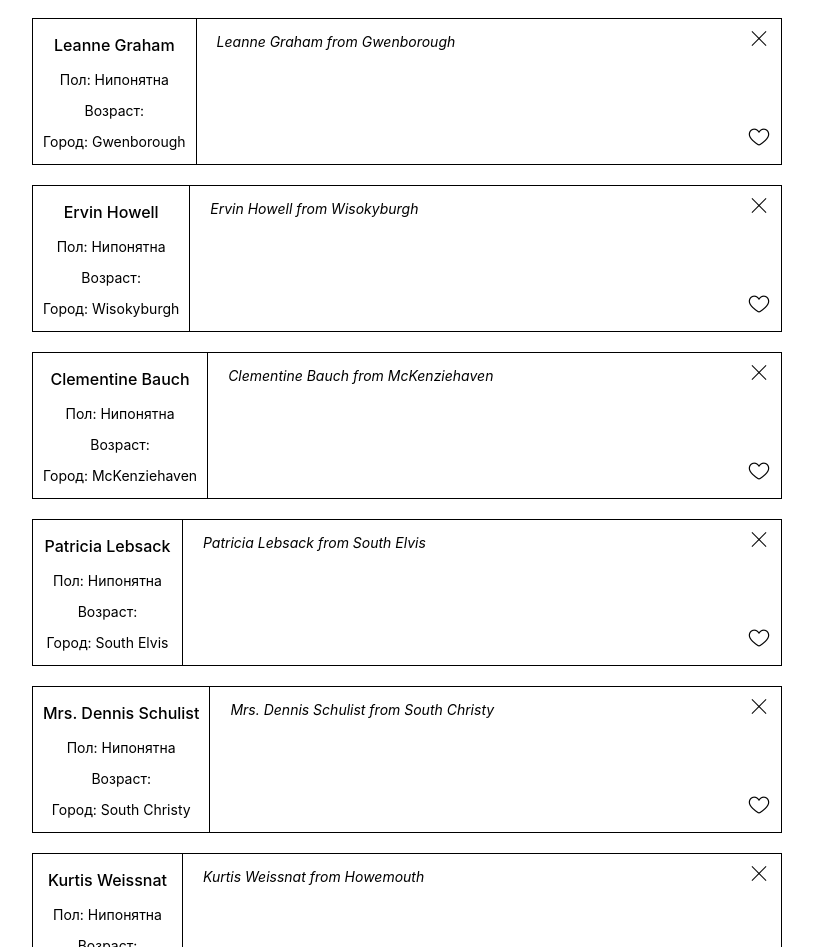
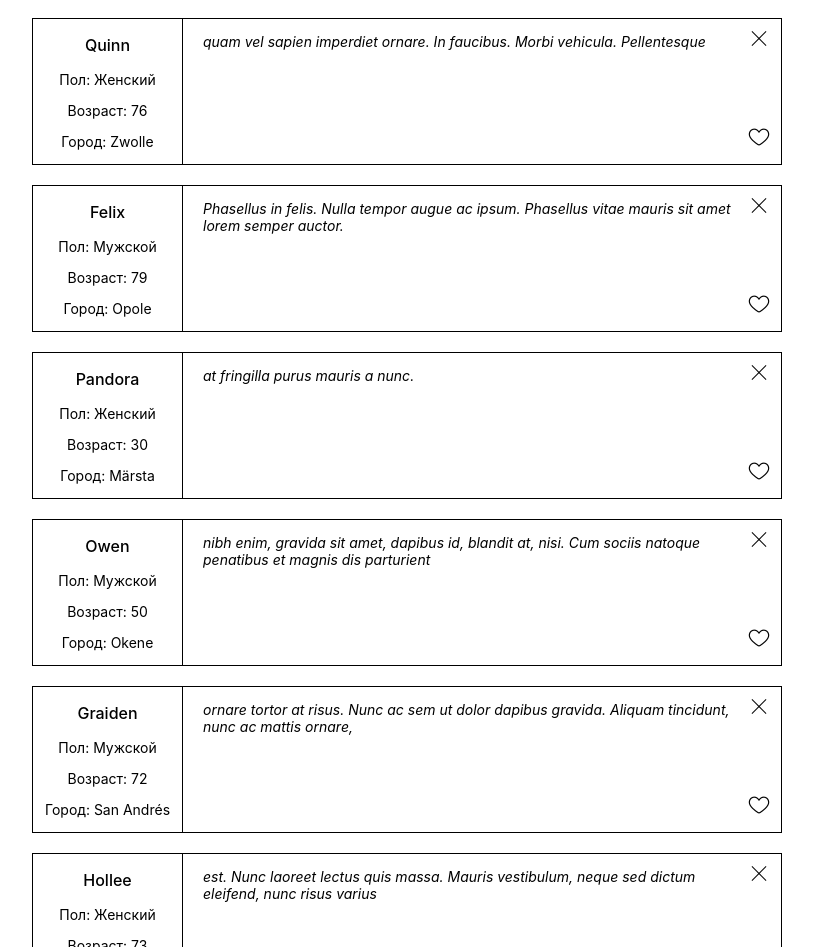
Before and after one commit to roman-ps/guestbook, a React (Create React App) app: page / in a window 1280 px wide. Shown: the part 325-1272 px from the top of the page, without its empty margins (233-1046 px from the left). Built offline with nearby package versions, Linux system fonts and the light colour scheme.

Commit message:
Использовал useEffect для первичной загрузки данных

```diff
--- a/src/components/App/App.js
+++ b/src/components/App/App.js
@@ -1,74 +1,19 @@
-import React, {useState} from 'react';
+import React, {useEffect, useState} from 'react';
 import classes from './App.module.css';
 import Title from './Title/Title';
 import NewReview from './NewReview/NewReview';
 import Reviews from './Reviews/Reviews';
 
-const reviewsAll = [
-  {
-    "name": "Leanne Graham",
-    "mail": "Sincere@april.biz",
-    "city": "Gwenborough",
-    "text": "Leanne Graham from Gwenborough",
-    "gender": "Мужской",
-    "id": 1
-  },
-  {
-    "name": "Ervin Howell",
-    "mail": "Shanna@melissa.tv",
-    "city": "Wisokyburgh",
-    "text": "Ervin Howell from Wisokyburgh",
-    "gender": "Женский",
-    "id": 2
-  },
-  {
-    "name": "Clementine Bauch",
-    "mail": "Nathan@yesenia.net",
-    "city": "McKenziehaven",
-    "text": "Clementine Bauch from McKenziehaven",
-    "gender": "Женский",
-    "id": 3
-  },
-  {
-    "name": "Patricia Lebsack",
-    "mail": "Julianne.OConner@kory.org",
-    "city": "South Elvis",
-    "text": "Patricia Lebsack from South Elvis",
-    "gender": "Женский",
-    "id": 4
-  },
-  {
-    "name": "Mrs. Dennis Schulist",
-    "mail": "Karl_Dach@jasper.info",
-    "city": "South Christy",
-    "text": "Mrs. Dennis Schulist from South Christy",
-    "gender": "Мужской",
-    "id": 5
-  },
-  {
-    "name": "Kurtis Weissnat",
-    "mail": "Telly.Hoeger@billy.biz",
-    "city": "Howemouth",
-    "text": "Kurtis Weissnat from Howemouth",
-    "gender": "Мужской",
-    "id": 6
-  }
-];
-
 const DATA_URL = './reviews.json';
 
 const App = () => {
-  const [reviews, setReviews] = useState(reviewsAll);
+  const [reviews, setReviews] = useState([]);
 
-  const loadData = () => {
-    return fetch(DATA_URL)
-      .then((response) => {
-        return response.json
-      })
-      .then((data) => {
-        setReviews(data);
-      })
-  };
+  useEffect(() => {
+    fetch(DATA_URL)
+      .then(response => response.json())
+      .then(result => setReviews(result))
+  }, []);
 
   const getNextId = () => {
     return reviews.reduce(function(a,b)  {
@@ -79,7 +24,6 @@ const App = () => {
   const onFinalSaveData = (enterData) => {
     const actualData = {...enterData, id: getNextId()};
     setReviews([actualData, ...reviews]);
-    loadData()
   };
 
   const deleteItemById = (id) => {
```
